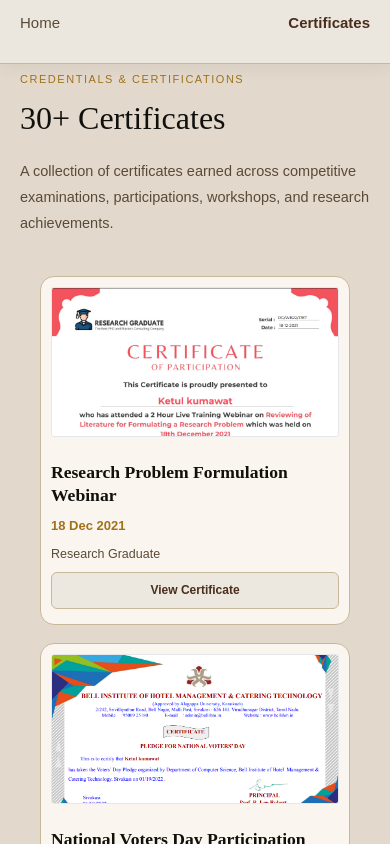
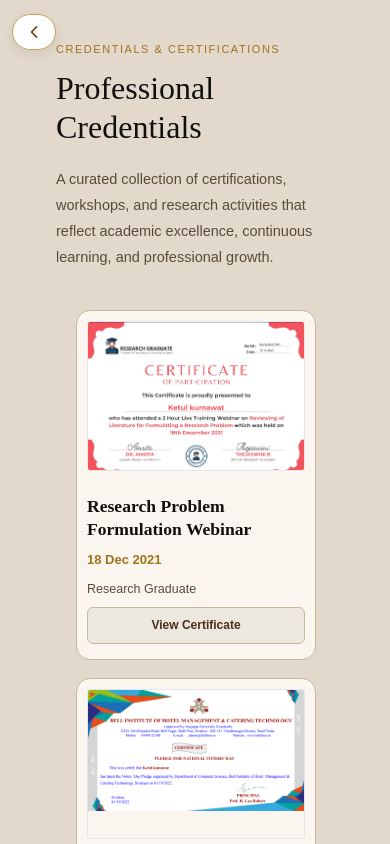
Before and after one commit to DhireshPatel/ketulkumawat, a Next.js app: page /certificates in a window 390 px wide. Shown: the top 844 px of the page. Built offline with nearby package versions, Linux system fonts and the light colour scheme.

Commit message:
many changes occur

```diff
--- a/app/certificates/page.jsx
+++ b/app/certificates/page.jsx
@@ -1,6 +1,7 @@
 'use client'
 import Navbar from '@/components/Navbar'
 import Link from 'next/link'
+import { IoIosArrowBack } from "react-icons/io";
 // import { useState } from 'react'
 // import { FaAngleDown } from "react-icons/fa6";
 // import { FaChevronUp } from "react-icons/fa";
@@ -295,20 +296,25 @@ export default function Certificates() {
     <>
 
       {/* <Navbar /> */}
-      <nav className="np-breadcrumb" aria-label="Breadcrumb">
+      {/* <nav className="np-breadcrumb" aria-label="Breadcrumb">
         <Link href="/#certificates">Home</Link>
-        {/* <span className="np-breadcrumb__sep" aria-hidden="true">›</span> */}
         <span className="np-breadcrumb__current">Certificates</span>
-      </nav>
+      </nav> */}
 
-      <section id="certificates" style={{ background: 'var(--section-bg)' }}>
+
+      <section className='certificates' id="certificates" style={{ background: 'var(--section-bg)' }}>
+
         <div className="section-inner">
-          {/* <button className='Back-btn'>
-            <Link href="/#certificates">BACK</Link>
-          </button> */}
+
+          <Link href="/#certificates">
+            <button className='Back-btn'>
+              <IoIosArrowBack className='back-arrow'/>
+            </button>
+          </Link>
+
           <div className="section-label">Credentials &amp; Certifications</div>
-          <h2 className="section-title">30+ Certificates</h2>
-          <p className="section-sub">A collection of certificates earned across competitive examinations, participations, workshops, and research achievements.</p>
+          <h2 className="section-title">Professional Credentials</h2>
+          <p className="section-sub">A curated collection of certifications, workshops, and research activities that reflect academic excellence, continuous learning, and professional growth.</p>
 
           <div className="cert-grid">
 
--- a/app/globals.css
+++ b/app/globals.css
@@ -500,8 +500,105 @@ section {
 }
 
 .Back-btn {
-  padding: 10px;
   position: fixed;
+
+  top: 24px;
+  left: 32px;
+
+  display: inline-flex;
+  align-items: center;
+  gap: 8px;
+
+  padding: 10px 18px;
+
+  background: rgba(255, 255, 255, 0.95);
+
+  border: 1px solid #c5a05c;
+  border-radius: 999px;
+
+  color: #6d4b1f;
+
+  font-size: 14px;
+  font-weight: 600;
+
+  text-decoration: none;
+
+  letter-spacing: .4px;
+
+  box-shadow: 0 4px 12px rgba(0, 0, 0, 0.08);
+
+  backdrop-filter: blur(8px);
+
+  transition: all .25s ease;
+
+  z-index: 9999;
+}
+
+.back-arrow{
+  font-size: large;
+}
+
+.Back-btn:hover {
+  background: #8a6130ab;
+  cursor: pointer;
+  color: #fff;
+  box-shadow: 0 8px 18px rgba(0, 0, 0, 0.12);
+}
+
+/* Tablet */
+
+@media (max-width: 992px) {
+
+  .Back-btn {
+    top: 20px;
+
+    left: 24px;
+
+    padding: 9px 16px;
+
+    font-size: 13px;
+  }
+
+}
+
+/* Mobile */
+
+@media (max-width: 768px) {
+
+  .Back-btn {
+
+    top: 16px;
+
+    left: 16px;
+
+    padding: 8px 14px;
+
+    font-size: 13px;
+
+    gap: 6px;
+  }
+
+}
+
+/* Small Mobile */
+
+@media (max-width: 480px) {
+
+  .Back-btn {
+
+    top: 14px;
+
+    left: 12px;
+
+    padding: 8px 12px;
+
+    font-size: 12px;
+  }
+
+  .Back-btn span {
+    font-size: 16px;
+  }
+
 }
 
 .section-label {
@@ -1142,6 +1239,10 @@ section {
 }
 
 /* ── CERTIFICATES ── */
+.certificates {
+  padding: 30px 56px;
+}
+
 .cert-filters {
   display: flex;
   flex-wrap: wrap;
--- a/components/Education.jsx
+++ b/components/Education.jsx
@@ -17,14 +17,14 @@ const educationData = [
     {
         year: 'Completed',
         degree: 'Bachelor of Education (B.Ed.)',
-        field: 'Teacher Education — Multiple Levels',
+        field: 'Education',
         univ: 'University of Rajasthan, Jaipur',
         // icon: '📚',
     },
     {
         year: 'Completed',
         degree: 'Bachelor of Science (B.Sc.)',
-        field: 'Chemistry, Botany, Zoology (CBZ)',
+        field: 'Chemistry, Botany & Zoology (CBZ)',
         univ: 'University of Rajasthan, Jaipur',
         // icon: '🧪',
     },
--- a/components/Navbar.jsx
+++ b/components/Navbar.jsx
@@ -28,9 +28,9 @@ const Navbar = () => {
             <ul className={`nav-links${menuOpen ? ' open' : ''}`}>
                 <li><Link href="/" onClick={closeMenu}>About</Link></li>
                 <li><a href="#achievements" onClick={closeMenu}>Achievements</a></li>
-                <li><a href="#book" onClick={closeMenu}>Book</a></li>
+                <li><a href="#book" onClick={closeMenu}>Publications</a></li>
                 <li><a href="#gallery" onClick={closeMenu}>Gallery</a></li>
-                <li><a href="#news" onClick={closeMenu}>News</a></li>
+                <li><a href="#news" onClick={closeMenu}>Media</a></li>
                 <li><a href="#education" onClick={closeMenu}>Education</a></li>
                 <li><a href="#certificates" onClick={closeMenu}>Certificates</a></li>
                 <li><a href="#teaching" onClick={closeMenu}>Teaching</a></li>
```
Also changed, not shown: components/Achievements.jsx (+13 -13 lines), components/Book.jsx (+6 -6 lines), components/CertificateHome.jsx (+14 -6 lines), components/Contact.jsx (+13 -6 lines), components/Gallery.jsx (+4 -4 lines), components/Hero.jsx (+11 -11 lines), components/News.jsx (+6 -6 lines), components/Teaching.jsx (+8 -8 lines).
